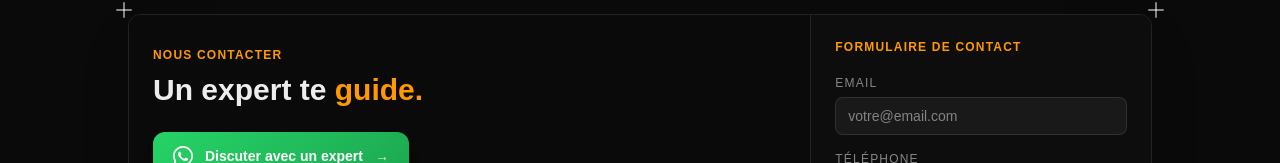
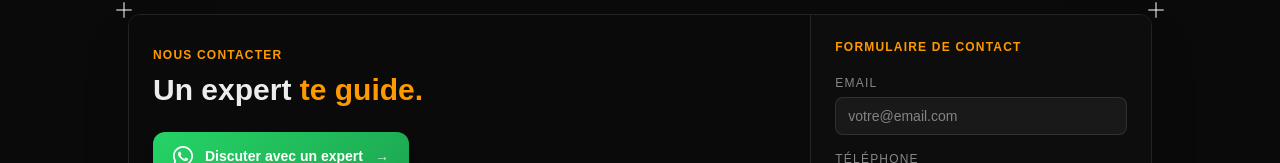
Before and after one commit to nxtex/nextjs-playground, a Next.js app: page /contact in a window 1280 px wide. Shown: the part 152-315 px from the top of the page. Built offline with nearby package versions, Linux system fonts and the light colour scheme.

Commit message:
Fix text order in contact page header

```diff
--- a/app/contact/page.tsx
+++ b/app/contact/page.tsx
@@ -30,7 +30,7 @@ export default function ContactPage() {
             <div className="space-y-2">
               <p className="page-accent text-xs font-semibold uppercase tracking-widest">Nous contacter</p>
               <h1 className="text-3xl font-bold page-fg leading-tight whitespace-nowrap">
-                Un expert te{' '}<span style={{ color: 'var(--accent)' }}>guide.</span>
+                Un expert {' '}<span style={{ color: 'var(--accent)' }}>te guide.</span>
               </h1>
             </div>
 
```
